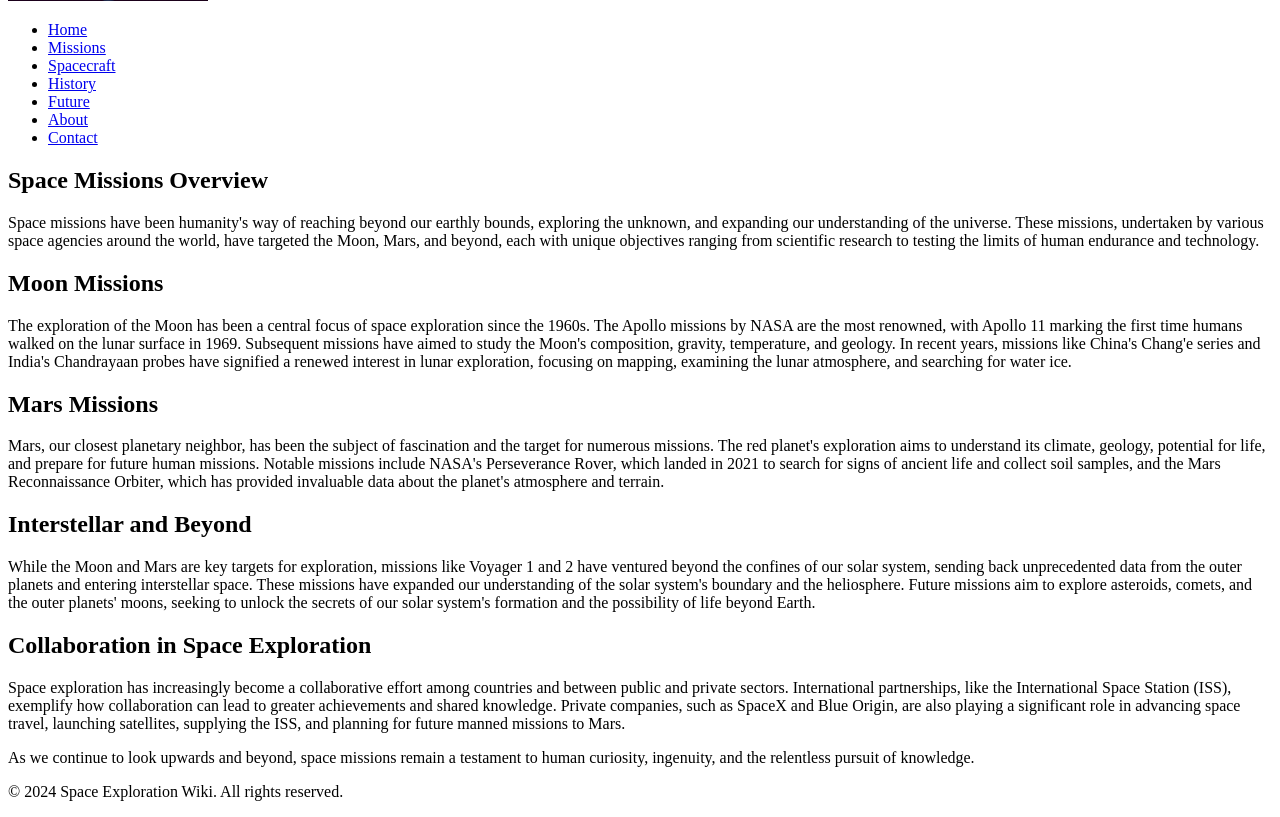
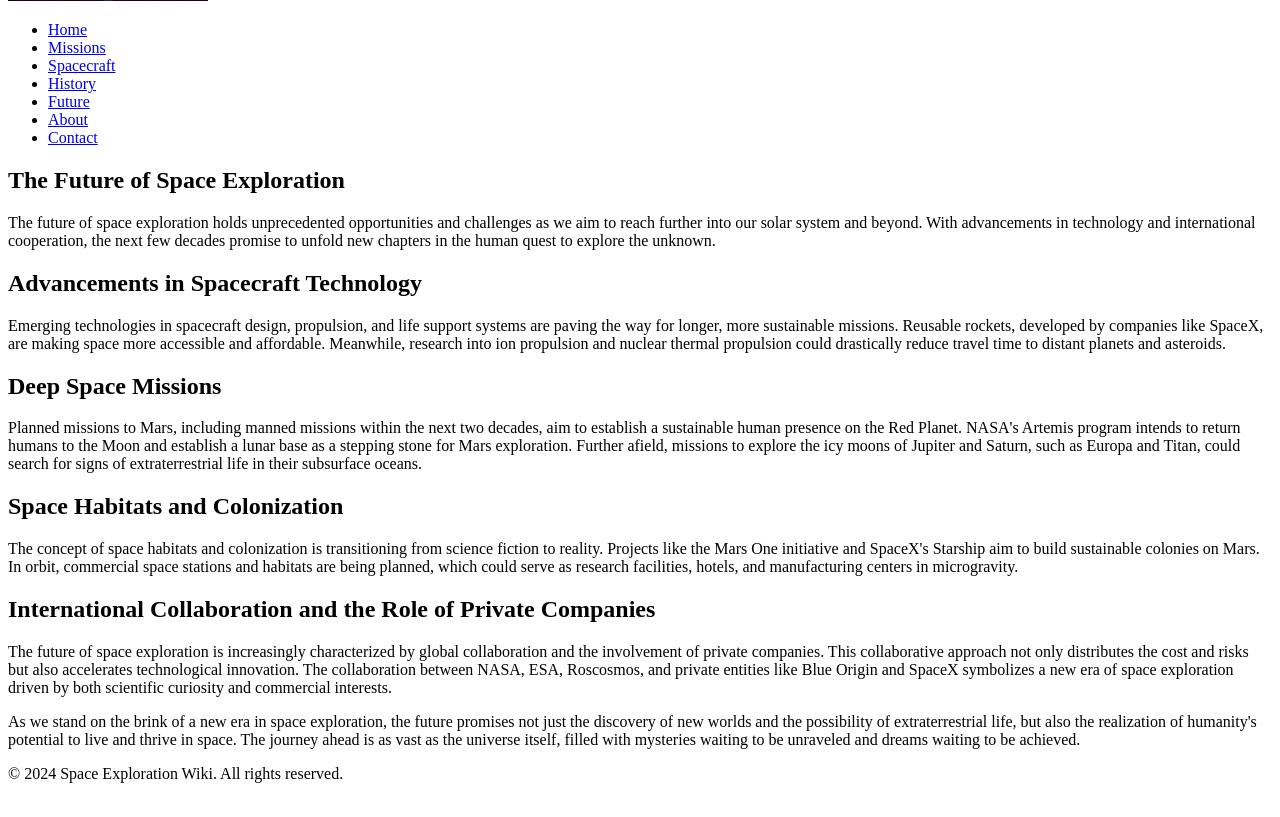
Before and after one commit to MeerHusam/SE371-Project, a web app: file Pages/future.html in a window 1280 px wide. Shown: the part 207-1024 px from the top of the page. After the commit the page ends 990 px from the top, so only its background shows below. Run offline with its HTML, style and script files only (its server is not run), Linux system fonts and the light colour scheme.

Commit message:
Updated Future Page

```diff
--- a/Pages/future.html
+++ b/Pages/future.html
@@ -7,7 +7,7 @@
   <meta name="description" content="Space Exploration Wiki: Missions">
   <meta name="viewport" content="width=device-width, initial-scale=1">
   <!-- site specific tags -->
-  <title>Space Exploration Wiki: Missions</title>
+  <title>Space Exploration Wiki: Future</title>
   <!-- style sheets -->
   <link rel="stylesheet" href="../CSS/css-reset.css">
   <link rel="stylesheet" href="../CSS/styles.css">
@@ -32,25 +32,26 @@
     </div>
   <main>
     <section>
-      <article>
-        <h2>Space Missions Overview</h2>
-        <p>Space missions have been humanity's way of reaching beyond our earthly bounds, exploring the unknown, and expanding our understanding of the universe. These missions, undertaken by various space agencies around the world, have targeted the Moon, Mars, and beyond, each with unique objectives ranging from scientific research to testing the limits of human endurance and technology.</p>
+      <section>
+        <article>
+          <h2>The Future of Space Exploration</h2>
+          <p>The future of space exploration holds unprecedented opportunities and challenges as we aim to reach further into our solar system and beyond. With advancements in technology and international cooperation, the next few decades promise to unfold new chapters in the human quest to explore the unknown.</p>
 
-        <h2>Moon Missions</h2>
-        <p>The exploration of the Moon has been a central focus of space exploration since the 1960s. The Apollo missions by NASA are the most renowned, with Apollo 11 marking the first time humans walked on the lunar surface in 1969. Subsequent missions have aimed to study the Moon's composition, gravity, temperature, and geology. In recent years, missions like China's Chang'e series and India's Chandrayaan probes have signified a renewed interest in lunar exploration, focusing on mapping, examining the lunar atmosphere, and searching for water ice.</p>
+          <h2>Advancements in Spacecraft Technology</h2>
+          <p>Emerging technologies in spacecraft design, propulsion, and life support systems are paving the way for longer, more sustainable missions. Reusable rockets, developed by companies like SpaceX, are making space more accessible and affordable. Meanwhile, research into ion propulsion and nuclear thermal propulsion could drastically reduce travel time to distant planets and asteroids.</p>
 
-        <h2>Mars Missions</h2>
-        <p>Mars, our closest planetary neighbor, has been the subject of fascination and the target for numerous missions. The red planet's exploration aims to understand its climate, geology, potential for life, and prepare for future human missions. Notable missions include NASA's Perseverance Rover, which landed in 2021 to search for signs of ancient life and collect soil samples, and the Mars Reconnaissance Orbiter, which has provided invaluable data about the planet's atmosphere and terrain.</p>
+          <h2>Deep Space Missions</h2>
+          <p>Planned missions to Mars, including manned missions within the next two decades, aim to establish a sustainable human presence on the Red Planet. NASA's Artemis program intends to return humans to the Moon and establish a lunar base as a stepping stone for Mars exploration. Further afield, missions to explore the icy moons of Jupiter and Saturn, such as Europa and Titan, could search for signs of extraterrestrial life in their subsurface oceans.</p>
 
-        <h2>Interstellar and Beyond</h2>
-        <p>While the Moon and Mars are key targets for exploration, missions like Voyager 1 and 2 have ventured beyond the confines of our solar system, sending back unprecedented data from the outer planets and entering interstellar space. These missions have expanded our understanding of the solar system's boundary and the heliosphere. Future missions aim to explore asteroids, comets, and the outer planets' moons, seeking to unlock the secrets of our solar system's formation and the possibility of life beyond Earth.</p>
+          <h2>Space Habitats and Colonization</h2>
+          <p>The concept of space habitats and colonization is transitioning from science fiction to reality. Projects like the Mars One initiative and SpaceX's Starship aim to build sustainable colonies on Mars. In orbit, commercial space stations and habitats are being planned, which could serve as research facilities, hotels, and manufacturing centers in microgravity.</p>
 
-        <h2>Collaboration in Space Exploration</h2>
-        <p>Space exploration has increasingly become a collaborative effort among countries and between public and private sectors. International partnerships, like the International Space Station (ISS), exemplify how collaboration can lead to greater achievements and shared knowledge. Private companies, such as SpaceX and Blue Origin, are also playing a significant role in advancing space travel, launching satellites, supplying the ISS, and planning for future manned missions to Mars.</p>
+          <h2>International Collaboration and the Role of Private Companies</h2>
+          <p>The future of space exploration is increasingly characterized by global collaboration and the involvement of private companies. This collaborative approach not only distributes the cost and risks but also accelerates technological innovation. The collaboration between NASA, ESA, Roscosmos, and private entities like Blue Origin and SpaceX symbolizes a new era of space exploration driven by both scientific curiosity and commercial interests.</p>
 
-        <p>As we continue to look upwards and beyond, space missions remain a testament to human curiosity, ingenuity, and the relentless pursuit of knowledge.</p>
-      </article>
-
+          <p>As we stand on the brink of a new era in space exploration, the future promises not just the discovery of new worlds and the possibility of extraterrestrial life, but also the realization of humanity's potential to live and thrive in space. The journey ahead is as vast as the universe itself, filled with mysteries waiting to be unraveled and dreams waiting to be achieved.</p>
+        </article>
+      </section>
     </section>
   </main>
   <footer>
```
